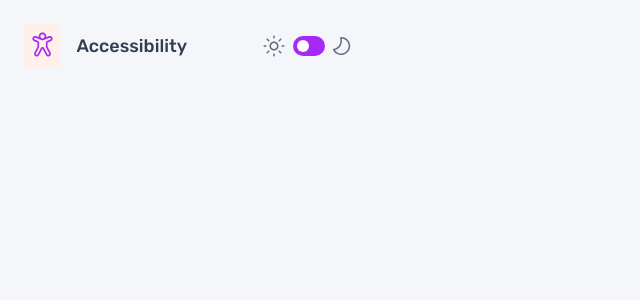
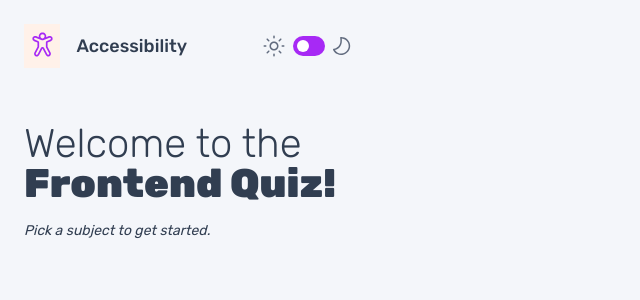
Before and after one commit to Paul-Blankson/quiz-app-Jest, an Angular app: page / in a window 1280 px wide. Shown: the top 300 px of the page, without its empty margins (0-640 px from the left). Built offline with nearby package versions, Linux system fonts and the light colour scheme.

Commit message:
refactor: added welcome text content

```diff
--- a/src/app/components/main-content/main-content.component.css
+++ b/src/app/components/main-content/main-content.component.css
@@ -0,0 +1,35 @@
+.main-content {
+  min-height: 100vh;
+  width: 100%;
+  padding: 2rem 1.5rem;
+}
+
+.welcome__container {
+  text-align: left;
+  margin-bottom: 2.5rem;
+  display: flex;
+  gap: 1rem;
+  flex-direction: column;
+}
+
+.welcome__heading-light {
+  font-weight: 100;
+  font-size: 2.5rem;
+  line-height: 2.5rem;
+  color: var(--color-dark-navy);
+}
+
+.welcome__heading-bold {
+  font-weight: 900;
+  font-size: 2.5rem;
+  line-height: 2.5rem;
+  color: var(--color-dark-navy);
+}
+
+.welcome__action-text {
+  font-weight: 400;
+  font-size: 0.875rem;
+  font-style: italic;
+  line-height: 1.3125rem;
+  color: var(--color-dark-navy);
+}
--- a/src/app/components/main-content/main-content.component.html
+++ b/src/app/components/main-content/main-content.component.html
@@ -1 +1,12 @@
-<p></p>
+<section class="main-content">
+  <div class="welcome__container">
+    <div class="welcome__heading--container">
+      <h5 class="welcome__heading-light">Welcome to the</h5>
+      <h2 class="welcome__heading-bold">Frontend Quiz!</h2>
+    </div>
+    <span class="welcome__action-text">
+      Pick a subject to get started.
+    </span>
+  </div>
+
+</section>
```
